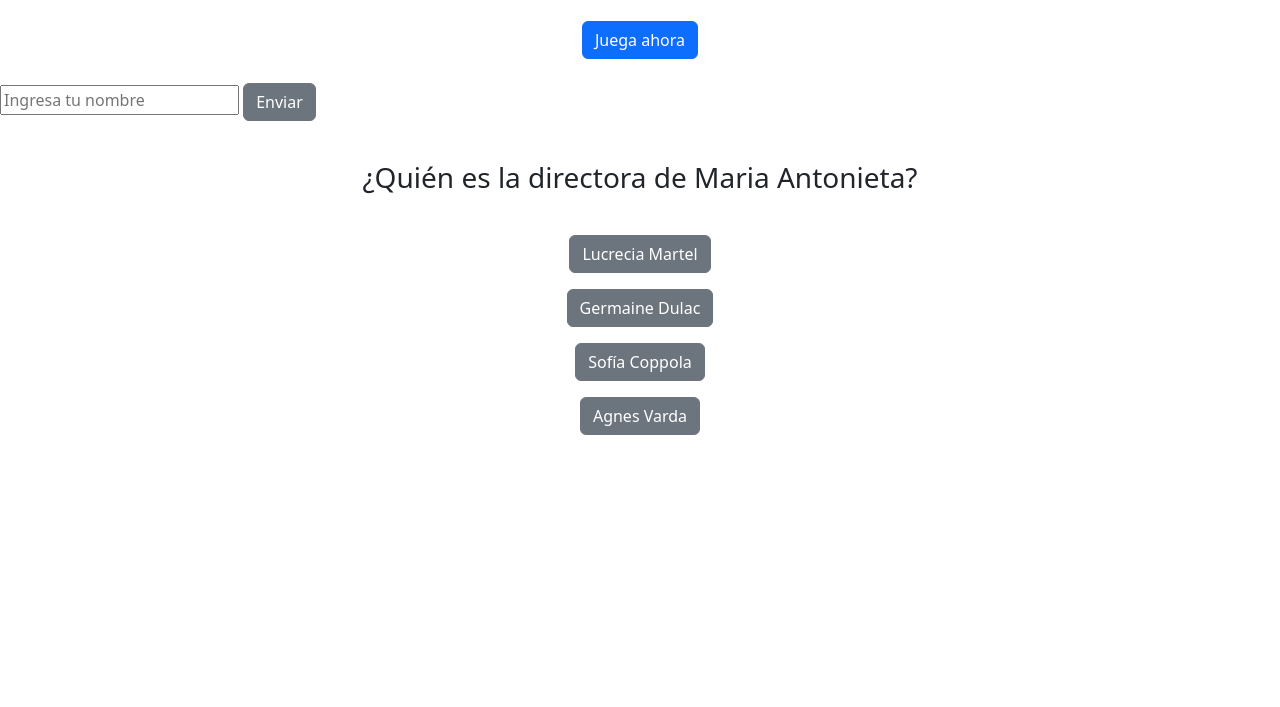
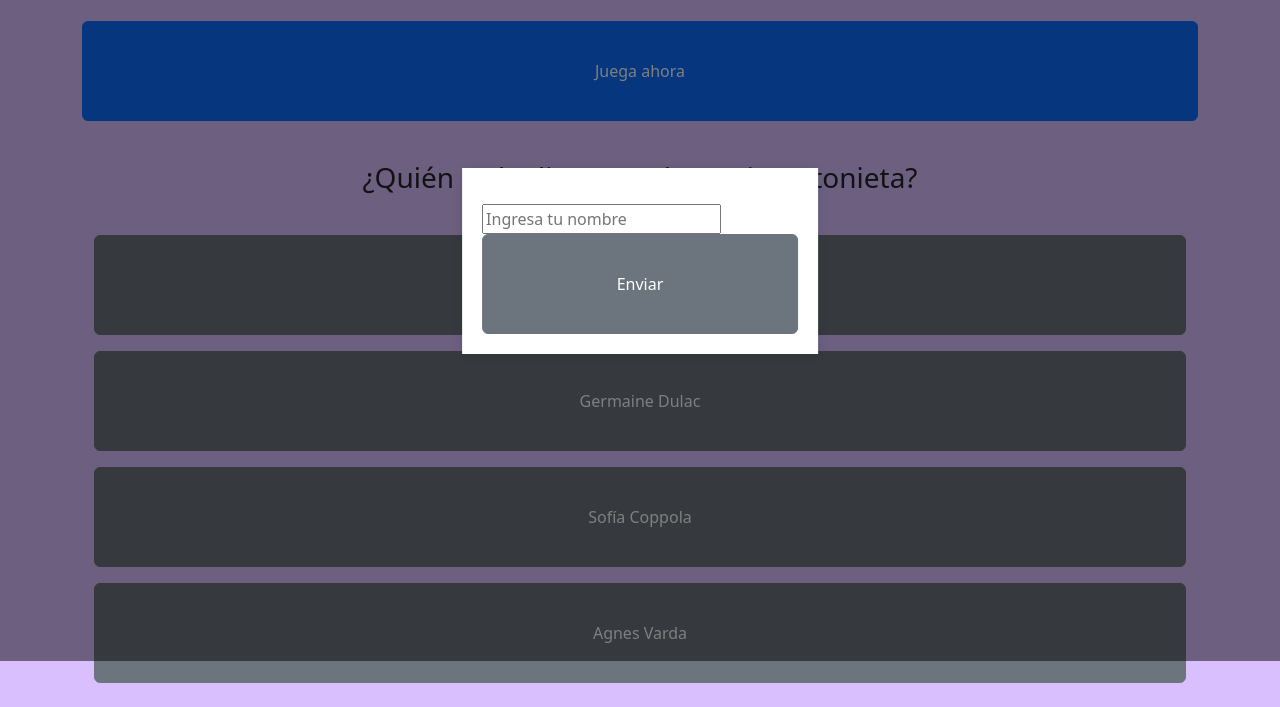
Before and after one commit to AnaDaniela96/trivia, a plain HTML site: page index.html in a window 1280 px wide. Both pictures are taken after a click on the button "Juega ahora". Shown: the part 139-846 px from the top of the page. Before the commit the page ends 800 px from the top, so only its background shows below. Drawn offline with nearby package versions, Linux system fonts and the light colour scheme.

Commit message:
Update style.css
Add background color for body and modal style.

```diff
--- a/style.css
+++ b/style.css
@@ -1,21 +1,28 @@
-.modal {
+body {
+  background-color: #dabfff;
+}
+
+#myModal {
   display: none;
   position: fixed;
-    z-index: 1;
+  top: 50%;
+  left: 50%;
+  transform: translate(-50%, -50%);
+  background-color: white;
+  padding: 20px;
+  box-shadow: 0 2px 10px rgba(0, 0, 0, 0.1);
+  z-index: 1000;
+}
+
+#overlay {
+  display: none;
+  position: fixed;
+  top: 0;
   left: 0;
-    top: 0;
   width: 100%;
   height: 100%;
-    overflow: auto;
-    background-color: rgba(0, 0, 0, 0.5);
-  }
-
-  .modal-content {
-    background-color: #fefefe;
-    margin: 15% auto;
-    padding: 20px;
-    border: 1px solid #888;
-    width: 300px;
+  background: rgba(0, 0, 0, 0.5);
+  z-index: 999;
 }
 
 .close {
@@ -31,3 +38,8 @@
   text-decoration: none;
   cursor: pointer;
 }
+
+.btn {
+  width: 100%;
+  height: 100px;
+}
```
Lines whose indentation alone changed are shown as unchanged.
